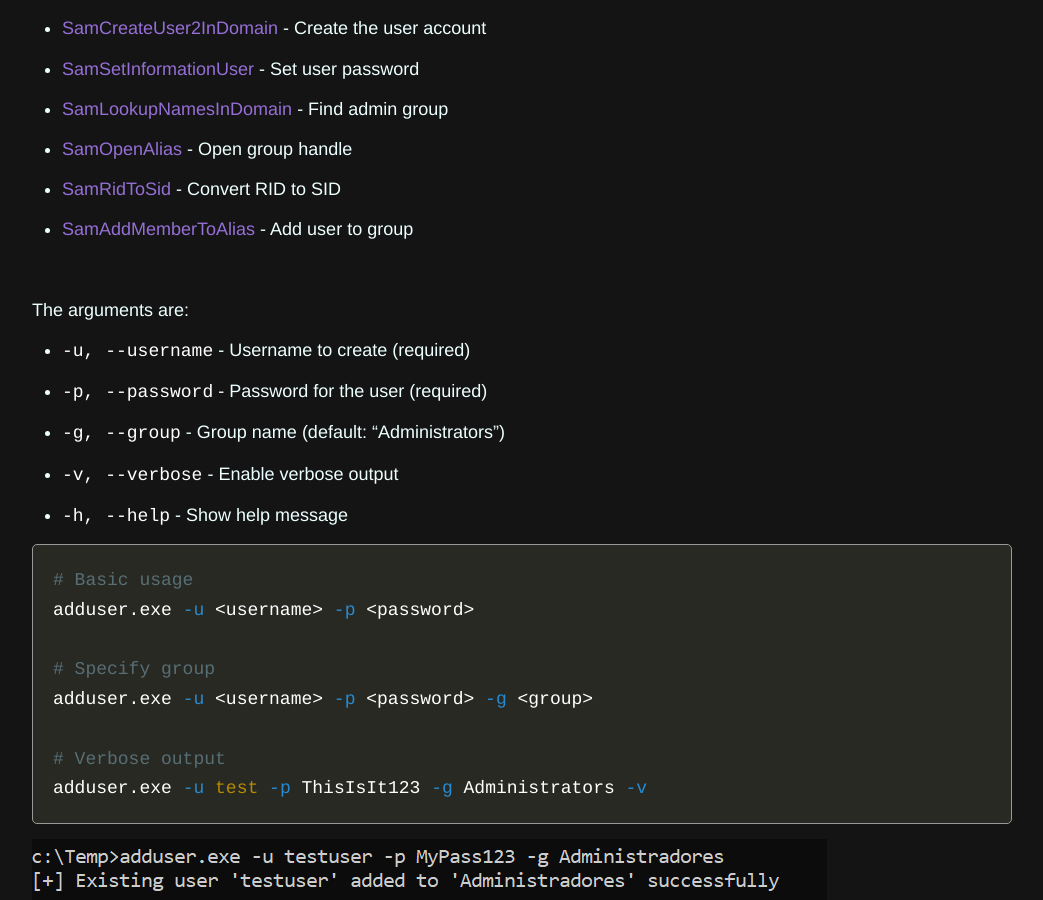
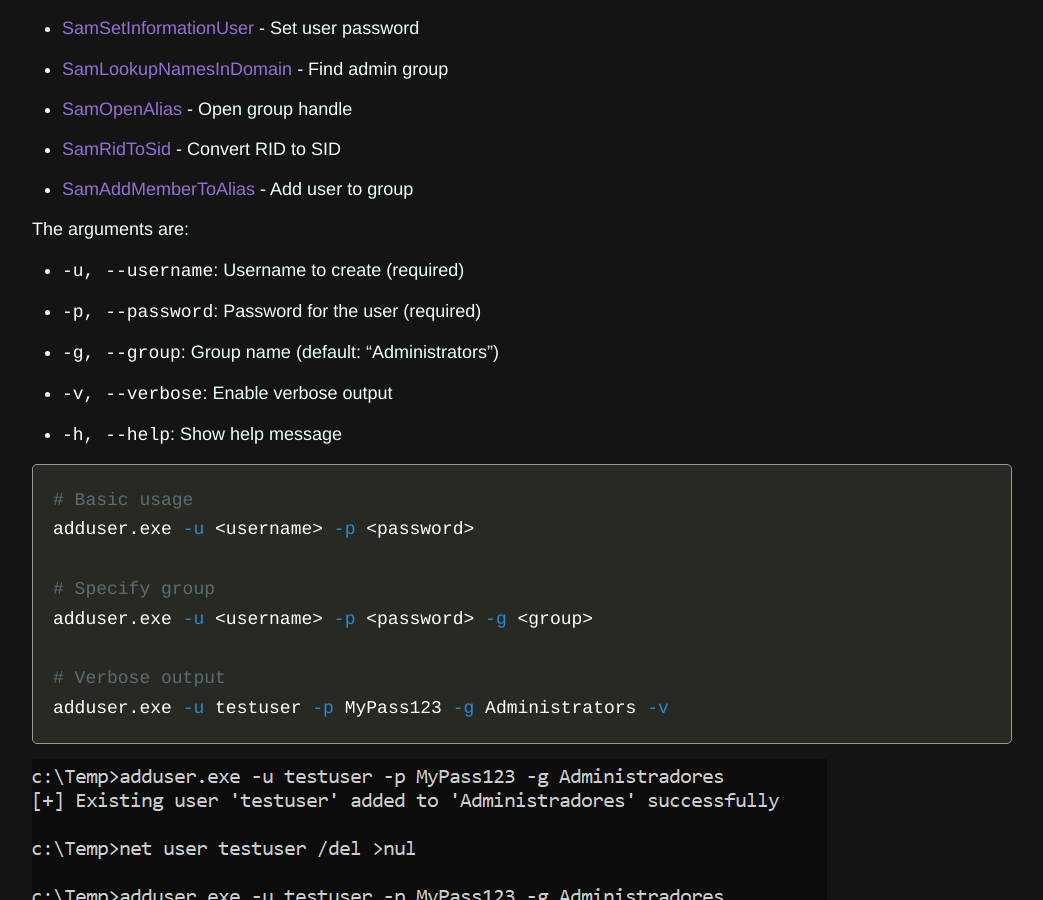
Before and after one commit to ricardojoserf/ricardojoserf.github.io, a Jekyll site: the page built from _posts/2026-1-27-adduser_alternatives.md, in a window 1280 px wide and 900 px high, scrolled down 8623 px. Shown: the whole window, without its empty margins (118-1161 px from the left). Built offline with Jekyll 4.4.1, drawn with Linux system fonts in a browser that asks for light colours.

Commit message:
Update 2026-1-27-adduser_alternatives.md

````diff
--- a/_posts/2026-1-27-adduser_alternatives.md
+++ b/_posts/2026-1-27-adduser_alternatives.md
@@ -11,7 +11,7 @@ This post compiles multiple techniques to create local administrator accounts on
 
 Repository: [https://github.com/ricardojoserf/AddUserSAMR](https://github.com/ricardojoserf/AddUserSAMR)
 
-<br>
+<div style="margin-bottom: 12px;"></div>
 
 Creating a local administrator account is one of the easiest persistence methods you can use when you compromise a system. It is also one of the most watched actions so if you are a Red Team operator you will probably avoid to do this if you want to avoid being detected.
 
@@ -296,22 +296,22 @@ It uses the following SAMR calls:
 - [SamAddMemberToAlias](https://ntdoc.m417z.com/samaddmembertoalias) - Add user to group
 
 
-<br>
+
+<div style="margin-bottom: 12px;"></div>
 
 The arguments are:
 
-- `-u, --username` - Username to create (required)
+- `-u, --username`: Username to create (required)
 
-- `-p, --password` - Password for the user (required)
+- `-p, --password`: Password for the user (required)
 
-- `-g, --group` - Group name (default: "Administrators")
+- `-g, --group`: Group name (default: "Administrators")
 
-- `-v, --verbose` - Enable verbose output
+- `-v, --verbose`: Enable verbose output
 
-- `-h, --help` - Show help message
+- `-h, --help`: Show help message
 
-
-<div style="margin-bottom: 10px;"></div>
+<div style="margin-bottom: 12px;"></div>
 
 ```bash
 # Basic usage
@@ -321,12 +321,12 @@ adduser.exe -u <username> -p <password>
 adduser.exe -u <username> -p <password> -g <group>
 
 # Verbose output
-adduser.exe -u test -p ThisIsIt123 -g Administrators -v
+adduser.exe -u testuser -p MyPass123 -g Administrators -v
 ```
 
 ![img1](https://raw.githubusercontent.com/ricardojoserf/ricardojoserf.github.io/master/images/addusersamr/Screenshot_1.png)
 
-<div style="margin-bottom: 10px;"></div>
+<div style="margin-bottom: 12px;"></div>
 
 For more information about compiling each implementation, please check [the repository](https://github.com/ricardojoserf/AddUser-SAMR)! ;)
 
````
